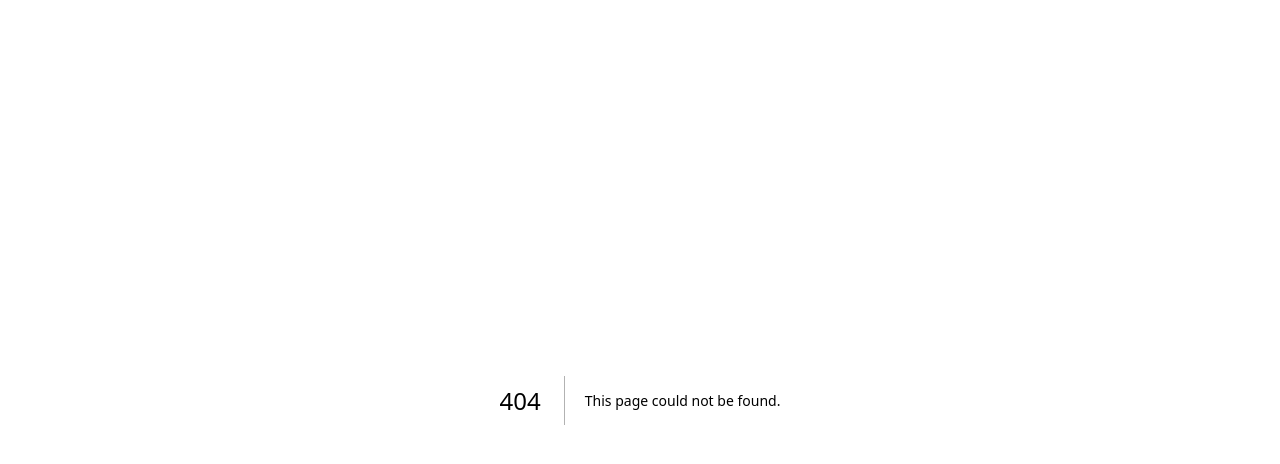
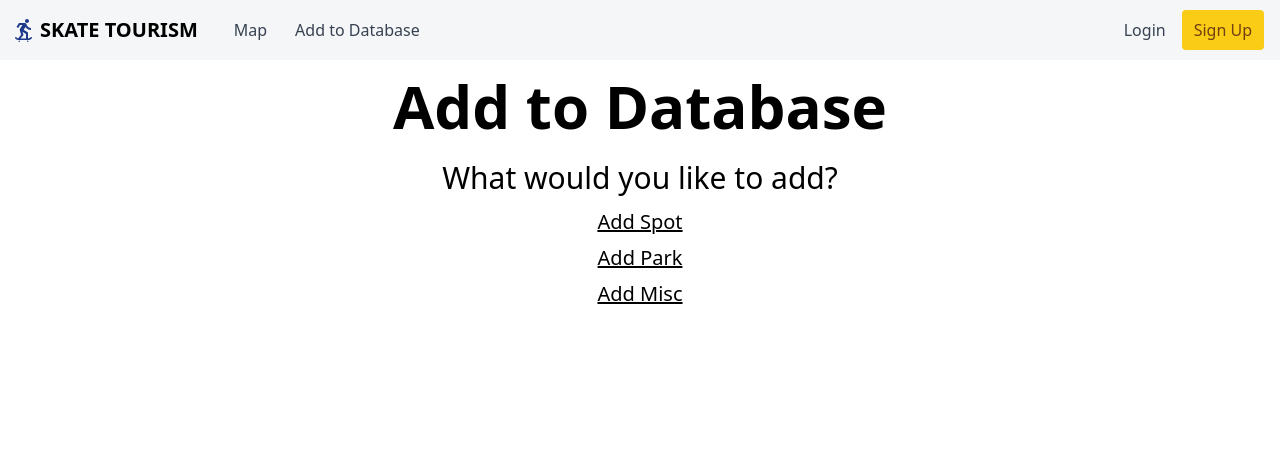
Before and after one commit to zwehr/skate-spots-map-v2, a Next.js app: page /add in a window 1280 px wide. Before the commit this address had no page. Shown: the top 464 px of the page. Built offline with nearby package versions, Linux system fonts and the light colour scheme.

Commit message:
restructure add page with nested options

```diff
--- a/components/Navbar.js
+++ b/components/Navbar.js
@@ -27,10 +27,10 @@ export default function Navbar() {
                 Map
               </Link>
               <Link
-                href="/add-spot"
+                href="/add"
                 className="py-4 px-3 text-gray-700 hover:text-black"
               >
-                Add Spot
+                Add to Database
               </Link>
             </div>
           </div>
--- /dev/null
+++ b/pages/add/add-misc.js
@@ -0,0 +1,10 @@
+import Navbar from "@/components/Navbar";
+
+export default function AddMisc() {
+  return (
+    <>
+      <Navbar />
+      <h1 className="text-center">Add Miscellaneous</h1>
+    </>
+  );
+}
--- /dev/null
+++ b/pages/add/add-park.js
@@ -0,0 +1,10 @@
+import Navbar from "@/components/Navbar";
+
+export default function AddPark() {
+  return (
+    <>
+      <Navbar />
+      <h1 className="text-center">Add Park</h1>
+    </>
+  );
+}
--- a/pages/add-spot.js
+++ b/pages/add/add-spot.js
@@ -6,5 +6,5 @@ export default function AddSpot() {
       <Navbar />
       <h1 className="text-center">Add Spot</h1>
     </>
-  )
+  );
 }
--- /dev/null
+++ b/pages/add/index.js
@@ -0,0 +1,32 @@
+import Navbar from "@/components/Navbar";
+import Link from "next/link";
+
+export default function AddSelection() {
+  return (
+    <>
+      <Navbar />
+      <h1 className="text-center">Add to Database</h1>
+      <div className="flex flex-col items-center">
+        <p className="text-3xl m-2">What would you like to add?</p>
+        <Link
+          href="/add/add-spot"
+          className="text-xl m-1 hover:text-gray-500 underline"
+        >
+          Add Spot
+        </Link>
+        <Link
+          href="/add/add-park"
+          className="text-xl m-1 hover:text-gray-500 underline"
+        >
+          Add Park
+        </Link>
+        <Link
+          href="/add/add-misc"
+          className="text-xl m-1 hover:text-gray-500 underline"
+        >
+          Add Misc
+        </Link>
+      </div>
+    </>
+  );
+}
--- a/styles/globals.css
+++ b/styles/globals.css
@@ -3,11 +3,16 @@
 @tailwind utilities;
 
 @layer base {
-  h1, h2, h3, h4, h5, h6 {
-    @apply font-bold
+  h1,
+  h2,
+  h3,
+  h4,
+  h5,
+  h6 {
+    @apply font-bold;
   }
 
   h1 {
-    @apply text-4xl sm:text-5xl md:text-6xl
+    @apply text-4xl sm:text-5xl md:text-6xl m-4;
   }
 }
```
